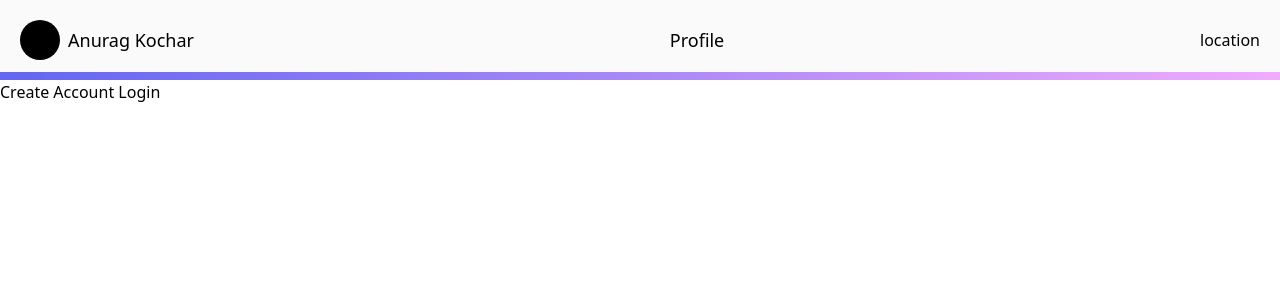
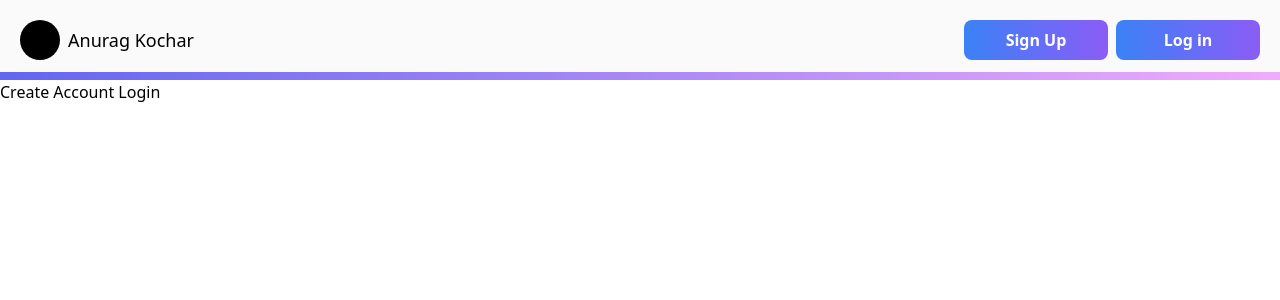
Before and after one commit to Anurag-Kochar-1/GUVI_Geek_Internship_Task, a React (Vite) app in the folder front-end/: page / in a window 1280 px wide. Shown: the top 300 px of the page. Built offline with nearby package versions, Linux system fonts and the light colour scheme.

Commit message:
Add: Context API

```diff
--- a/front-end/src/App.tsx
+++ b/front-end/src/App.tsx
@@ -4,14 +4,17 @@ import { BrowserRouter } from "react-router-dom";
 import AppRoutes from "./setup/routes-mangner/index";
 import { Toaster } from "react-hot-toast";
 import BaseLayout from "./layouts/BaseLayout/BaseLayout";
+import AppContextProvider from "./context/AppContext";
 
 function App() {
   return (
     <BrowserRouter>
-      <BaseLayout>
-        <Toaster />
-        <AppRoutes />
-      </BaseLayout>
+      <AppContextProvider>
+        <BaseLayout>
+          <Toaster />
+          <AppRoutes />
+        </BaseLayout>
+      </AppContextProvider>
     </BrowserRouter>
   );
 }
--- a/front-end/src/components/Navbar/Navbar.tsx
+++ b/front-end/src/components/Navbar/Navbar.tsx
@@ -1,7 +1,13 @@
-import { useLocation, Link } from "react-router-dom";
+import { useContext } from "react";
+import { useLocation, Link, useNavigate } from "react-router-dom";
+import { AppContext } from "../../context/AppContext";
+import Button from "../Button/Button";
 
 const Navbar = () => {
   const location = useLocation();
+  const navigate = useNavigate();
+  const { userDetails } = useContext(AppContext);
+
   if (location.pathname === "/signup" || location.pathname === "/login")
     return null;
 
@@ -11,6 +17,8 @@ const Navbar = () => {
         <span className="w-10 h-10 rounded-full bg-black"></span>
         <h1 className="font-medium text-lg text-black">Anurag Kochar </h1>
       </Link>
+
+      {userDetails?._id && (
         <Link
           to={`profile`}
           className="font-medium text-lg text-black cursor-pointer"
@@ -18,8 +26,16 @@ const Navbar = () => {
           {" "}
           Profile{" "}
         </Link>
+      )}
 
-      <button onClick={() => console.log(location)}>location</button>
+      {!userDetails?._id && (
+        <div className="flex justify-center items-center space-x-2">
+          <Button onClick={() => navigate("/signup")}> Sign Up </Button>
+          <Button onClick={() => navigate("/login")}> Log in </Button>
+        </div>
+      )}
+
+      {/* <button onClick={() => console.log(location)}>location</button> */}
 
       <div className="absolute w-full h-2  bg-gradient-to-r from-indigo-500 to-fuchsia-300 bottom-0 left-0 right-0"></div>
     </nav>
--- /dev/null
+++ b/front-end/src/context/AppContext.tsx
@@ -0,0 +1,44 @@
+import { createContext, ReactNode, useState, useEffect } from "react";
+import { IUser } from "../types/user";
+
+export interface IAppContextType {
+  userDetails: IUser;
+  setUserDetails: React.Dispatch<React.SetStateAction<IUser>>;
+}
+
+export const defaultState = {
+  userDetails: {
+    username: "",
+    email: "",
+    dob: "",
+    age: 0,
+    gender: "",
+    mobile: 0,
+    _id: "",
+    token: "",
+  },
+  setUserDetails: () => {},
+} as IAppContextType;
+
+export const AppContext = createContext(defaultState);
+
+const AppContextProvider = ({ children }: { children: ReactNode }) => {
+  const [userDetails, setUserDetails] = useState<IUser | any>({
+    username: "",
+    email: "",
+    dob: "",
+    age: 0,
+    gender: "",
+    mobile: 0,
+    _id: "",
+    token: "",
+  });
+
+  return (
+    <AppContext.Provider value={{ userDetails, setUserDetails }}>
+      {children}
+    </AppContext.Provider>
+  );
+};
+
+export default AppContextProvider;
--- a/front-end/src/main.tsx
+++ b/front-end/src/main.tsx
@@ -5,6 +5,6 @@ import App from "./App";
 
 ReactDOM.createRoot(document.getElementById("root") as HTMLElement).render(
   <React.StrictMode>
-    <App />
+      <App />
   </React.StrictMode>
 );
--- a/front-end/src/pages/LogInPage/LogInPage.tsx
+++ b/front-end/src/pages/LogInPage/LogInPage.tsx
@@ -7,9 +7,12 @@ import * as yup from "yup";
 import axios from "axios";
 import { Link, useNavigate } from "react-router-dom";
 import toast from "react-hot-toast";
+import { useContext } from "react";
+import { AppContext } from "../../context/AppContext";
 
 const LogInPage = () => {
   const navigate = useNavigate();
+  const { userDetails, setUserDetails } = useContext(AppContext);
   const schema = yup.object().shape({
     email: yup.string().email().required("Enter a valid Email"),
     password: yup
@@ -46,7 +49,16 @@ const LogInPage = () => {
       });
 
       localStorage.setItem("token", res?.data?.token);
-
+      setUserDetails({
+        username: res?.data?.username,
+        email: res?.data?.email,
+        dob: res?.data?.dob,
+        age: res?.data?.age,
+        gender: res?.data?.gender,
+        mobile: res?.data?.mobile,
+        _id: res?.data?._id,
+        token: res?.data.token,
+      });
       navigate("/");
     }
   };
@@ -57,7 +69,12 @@ const LogInPage = () => {
 
       <section className="w-[90%] lg:w-[50%] xl:w-[40%] 2xl:w-[35%] bg-light flex flex-col justify-center items-center lg:px-10">
         <div className="w-full flex flex-col items-start justify-start space-y-2 my-4">
-          <h2 className="text-4xl font-semibold">Hey there 👋</h2>
+          <h2
+            className="text-4xl font-semibold"
+            onClick={() => console.log(userDetails)}
+          >
+            Hey there 👋
+          </h2>
           <p className="text-base font-light text-gray-600">
             Enter your account details to get started!
           </p>
--- /dev/null
+++ b/front-end/src/types/user.ts
@@ -0,0 +1,11 @@
+
+export interface IUser {
+    username: string
+    email: string
+    dob: string
+    age: number
+    gender: string
+    mobile: number
+    _id: string
+    token: string
+}
```
Lines whose indentation alone changed are shown as unchanged.
